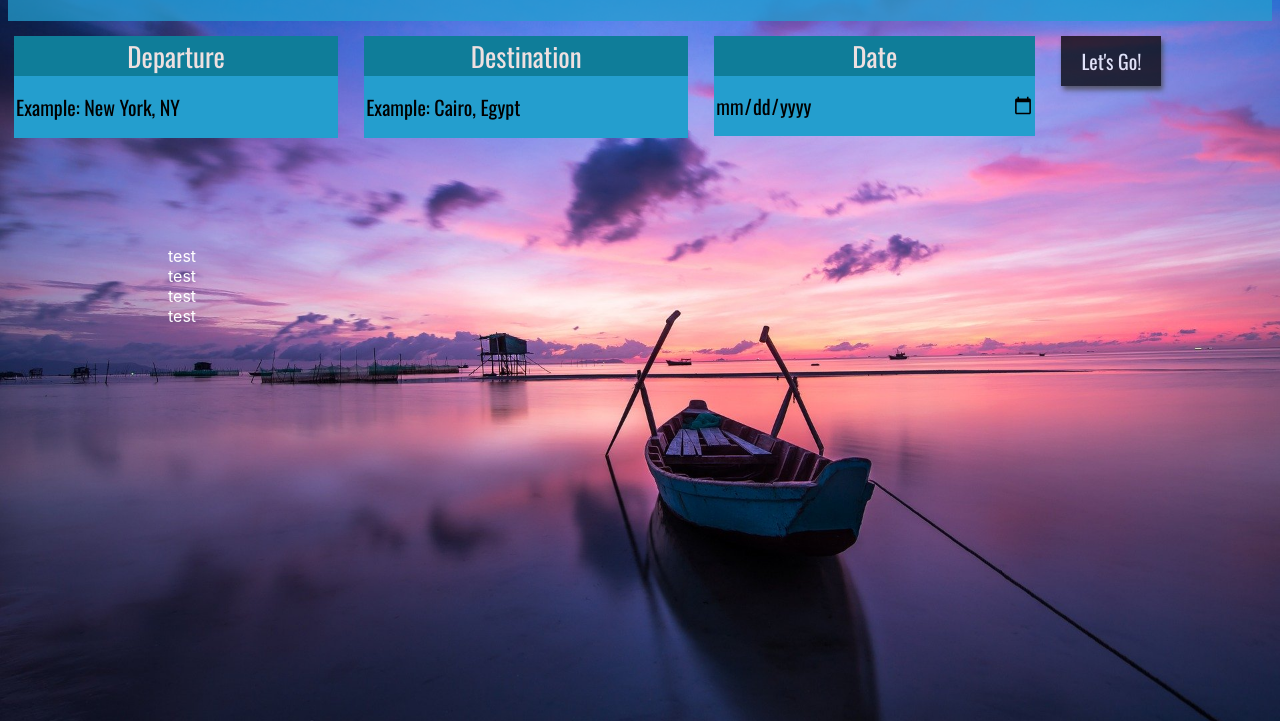
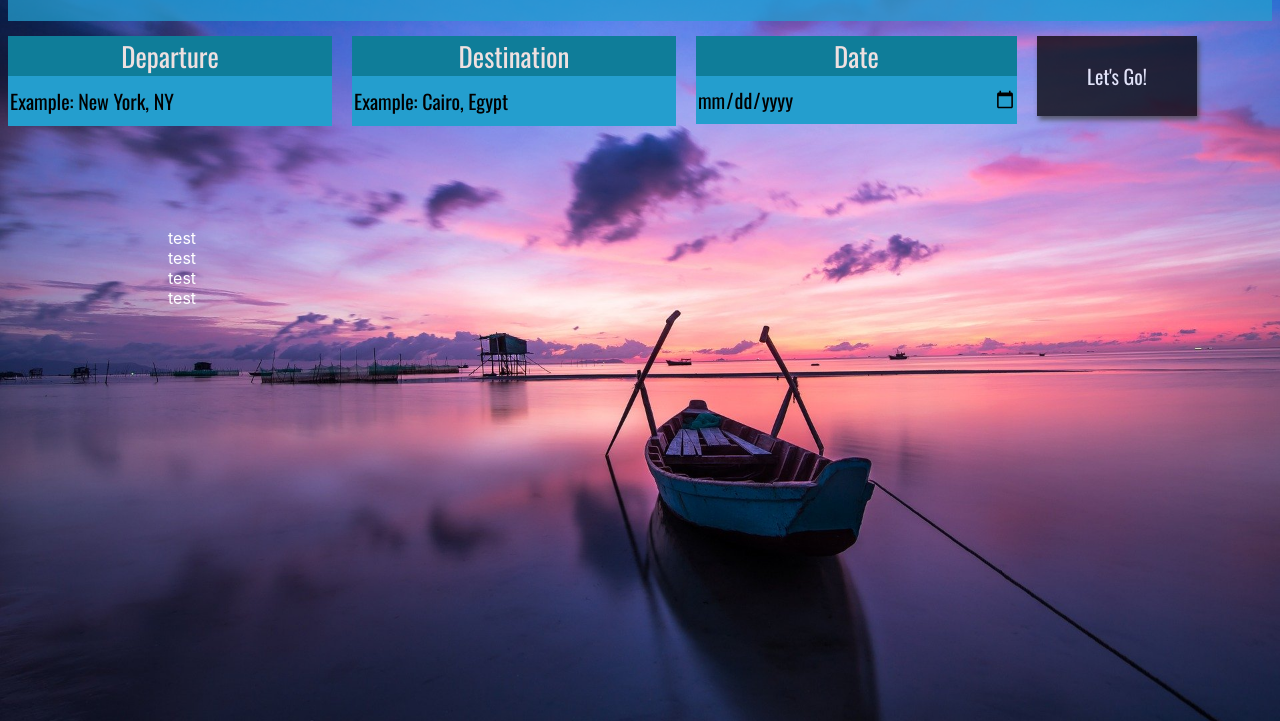
Before and after one commit to jwebster62/weather-app, a website built with webpack: page SRC/Client/views/index.html in a window 1280 px wide. Shown: the part 79-800 px from the top of the page. Built offline with nearby package versions, Linux system fonts and the light colour scheme; a web font is replaced by a local one.

Commit message:
Adjusting height
Adjusting the heights and padding for my elements so that they are more uniform.

```diff
--- a/SRC/Client/styles/form.scss
+++ b/SRC/Client/styles/form.scss
@@ -3,7 +3,7 @@ $form-background: rgb(36, 158, 206);
     display: grid;
     //grid-auto-rows: minmax(150px, 150px);
     grid-template-columns: auto auto auto auto auto auto auto auto;
-    height: 50px;
+    height: 2rem;
     padding-top: 15px;
     color: black;
     justify-content: space-evenly;
@@ -13,8 +13,8 @@ $form-background: rgb(36, 158, 206);
 }
 
 button {
-    width: 100px;
-    height: 50px;
+    width: 10rem;
+    height: 5rem;
     color: white;
     font-size: 20px;
     margin: auto;
@@ -27,7 +27,7 @@ button {
 
 input {
     display: block;
-    height: 60px;
+    height: 3rem;
     width: 320px;
     background: $form-background;
     color: black;
--- a/SRC/Client/views/index.html
+++ b/SRC/Client/views/index.html
@@ -21,7 +21,7 @@
         </div>
         <div class="holder dest">
             <label for="dest">Destination</label>
-            <input type="text" id="destInput" placeholder="Example: Cairo, Egypt">
+            <input type="text" id="destInput" placeholder="Example: Cairo, Egypt"></input>
         </div>
 
         <div class="date">
```
